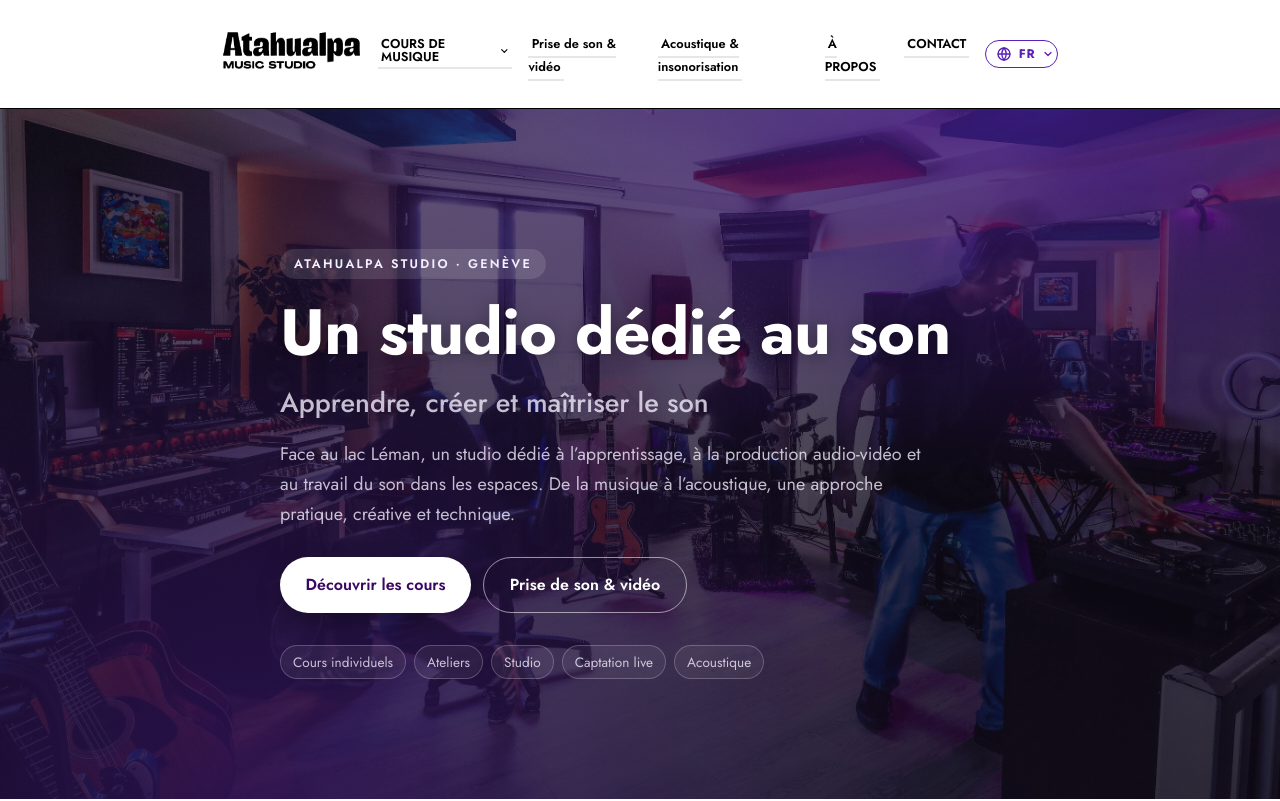
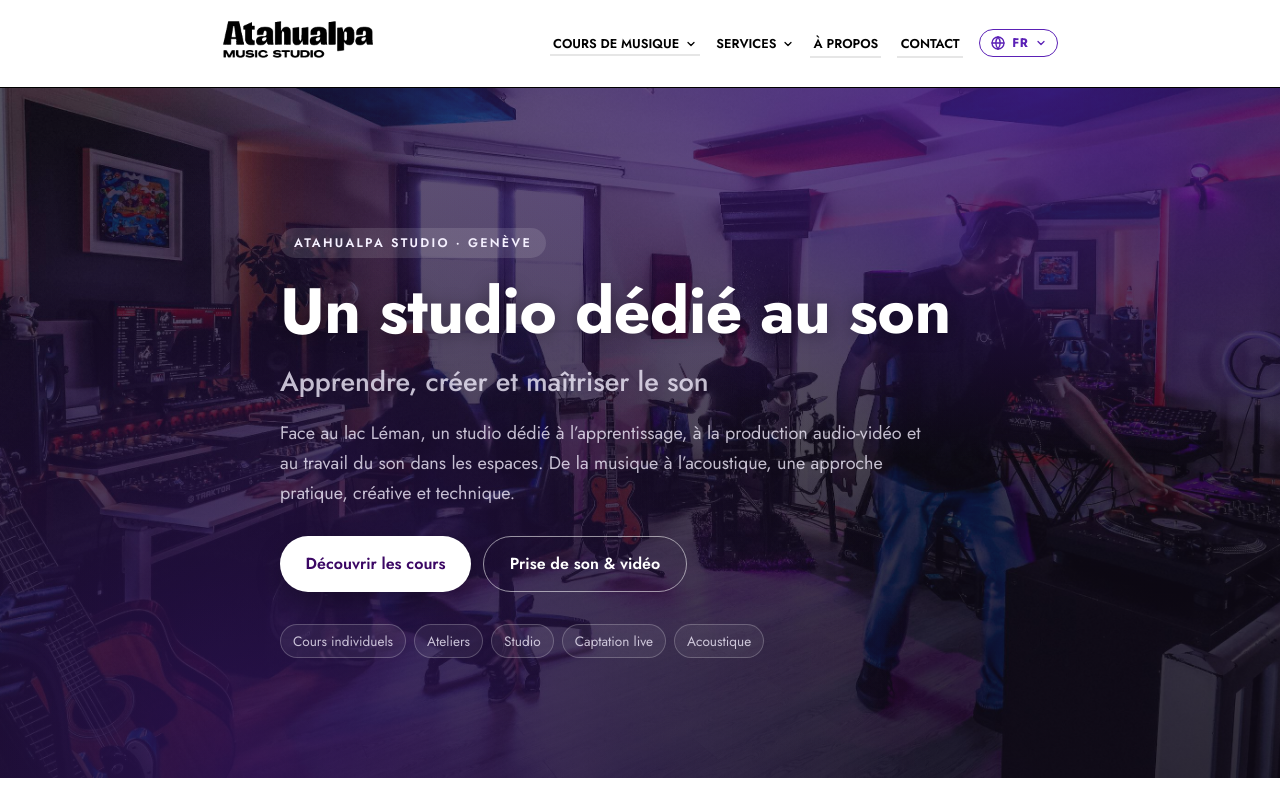
Before and after one commit to twinparadoxmusica/atahualpa-studio, a Next.js app: page / in a window 1280 px wide. Shown: the top 801 px of the page. Built offline with nearby package versions, Linux system fonts and the light colour scheme.

Commit message:
Group professional services in navbar dropdown

```diff
--- a/components/NavBar/index.js
+++ b/components/NavBar/index.js
@@ -62,6 +62,7 @@ const NavBar = () => {
   const [servicesOpen, setServicesOpen] = useState(false);
   const langWrapperRef = useRef(null);
   const leconsWrapperRef = useRef(null);
+  const servicesWrapperRef = useRef(null);
   const { locale, setLocale, t } = useLanguage();
 
   const leconsItems = [
@@ -83,6 +84,21 @@ const NavBar = () => {
       title: t('nav.lecons.regler.title'),
       desc: t('nav.lecons.regler.desc'),
       highlight: true,
+    },
+  ];
+
+  const servicesItems = [
+    {
+      key: 'prise',
+      href: '/prise-son-video',
+      title: t('nav.services.prise.title'),
+      desc: t('nav.services.prise.desc'),
+    },
+    {
+      key: 'acoustique',
+      href: '/acoustique-insonorisation',
+      title: t('nav.services.acoustique.title'),
+      desc: t('nav.services.acoustique.desc'),
     },
   ];
 
@@ -143,6 +159,32 @@ const NavBar = () => {
     };
   }, [leconsOpen]);
 
+  // Close the services dropdown on outside click / Escape.
+  useEffect(() => {
+    if (!servicesOpen) return undefined;
+
+    const handlePointer = (event) => {
+      if (
+        servicesWrapperRef.current &&
+        !servicesWrapperRef.current.contains(event.target)
+      ) {
+        setServicesOpen(false);
+      }
+    };
+    const handleKey = (event) => {
+      if (event.key === 'Escape') setServicesOpen(false);
+    };
+
+    document.addEventListener('mousedown', handlePointer);
+    document.addEventListener('touchstart', handlePointer);
+    document.addEventListener('keydown', handleKey);
+    return () => {
+      document.removeEventListener('mousedown', handlePointer);
+      document.removeEventListener('touchstart', handlePointer);
+      document.removeEventListener('keydown', handleKey);
+    };
+  }, [servicesOpen]);
+
   const handleLocaleSelect = (next) => {
     setLocale(next);
     setLangOpen(false);
@@ -151,9 +193,13 @@ const NavBar = () => {
   const closeAllMenus = () => {
     setMenuOpen(false);
     setLeconsOpen(false);
+    setServicesOpen(false);
   };
 
   const isLeconsActive = pathname === '/lecons-musique';
+  const isServicesActive =
+    pathname === '/prise-son-video' ||
+    pathname === '/acoustique-insonorisation';
   return (
     <nav className="navbar">
       <div className="navbar-content">
@@ -240,7 +286,10 @@ const NavBar = () => {
           <li
             className={`nav-lecons ${leconsOpen ? 'is-open' : ''}`}
             ref={leconsWrapperRef}
-            onMouseEnter={() => setLeconsOpen(true)}
+            onMouseEnter={() => {
+              setLeconsOpen(true);
+              setServicesOpen(false);
+            }}
             onMouseLeave={() => setLeconsOpen(false)}
           >
             <div
@@ -299,24 +348,62 @@ const NavBar = () => {
             )}
           </li>
 
-          <li>
-            <Link
-              href="/prise-son-video"
-              className={`nav-link ${pathname === '/prise-son-video' ? 'active' : ''}`}
-              onClick={() => setMenuOpen(false)}
+          {/* Services dropdown */}
+          <li
+            className={`nav-services ${servicesOpen ? 'is-open' : ''}`}
+            ref={servicesWrapperRef}
+            onMouseEnter={() => {
+              setServicesOpen(true);
+              setLeconsOpen(false);
+            }}
+            onMouseLeave={() => setServicesOpen(false)}
+          >
+            <div
+              className={`nav-services__trigger ${
+                isServicesActive ? 'active' : ''
+              }`}
             >
-              {t('nav.services.prise.title')}
-            </Link>
-          </li>
+              <button
+                type="button"
+                className="nav-services__button"
+                onClick={() => {
+                  setServicesOpen((prev) => !prev);
+                  setLeconsOpen(false);
+                }}
+                aria-haspopup="menu"
+                aria-expanded={servicesOpen}
+                aria-label={t('nav.openServices')}
+              >
+                <span>{t('nav.services.label')}</span>
+                <ChevronIcon
+                  className={`nav-services__chevron ${
+                    servicesOpen ? 'is-open' : ''
+                  }`}
+                />
+              </button>
+            </div>
 
-          <li>
-            <Link
-              href="/acoustique-insonorisation"
-              className={`nav-link ${pathname === '/acoustique-insonorisation' ? 'active' : ''}`}
-              onClick={() => setMenuOpen(false)}
-            >
-              {t('nav.services.acoustique.title')}
-            </Link>
+            {servicesOpen && (
+              <ul className="nav-services__menu" role="menu">
+                {servicesItems.map((item) => (
+                  <li key={item.key} role="none">
+                    <Link
+                      href={item.href}
+                      role="menuitem"
+                      className="nav-services__item"
+                      onClick={closeAllMenus}
+                    >
+                      <span className="nav-services__item-title">
+                        {item.title}
+                      </span>
+                      <span className="nav-services__item-desc">
+                        {item.desc}
+                      </span>
+                    </Link>
+                  </li>
+                ))}
+              </ul>
+            )}
           </li>
 
           {trailingLinks.map(({ path, key }) => {
```
